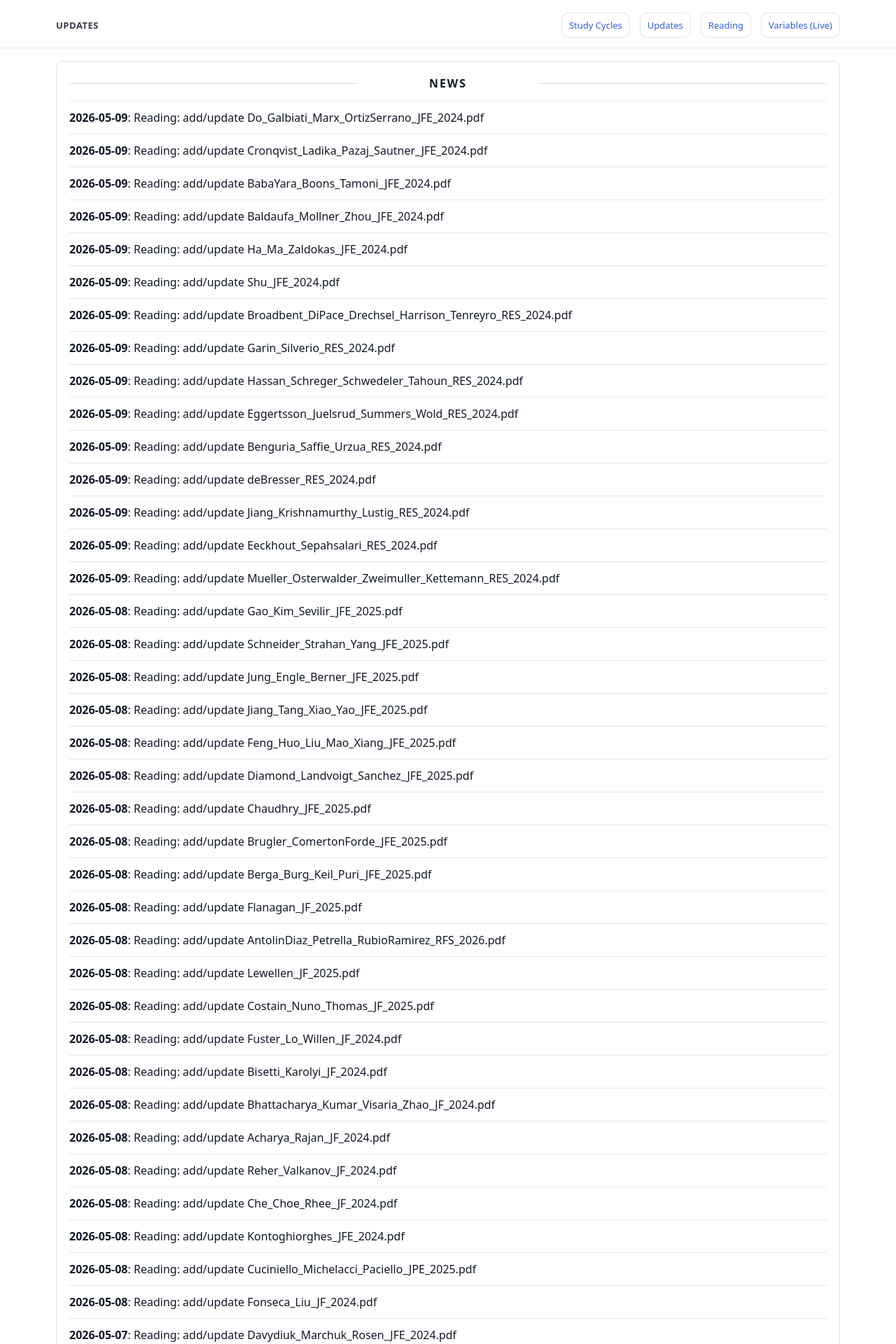
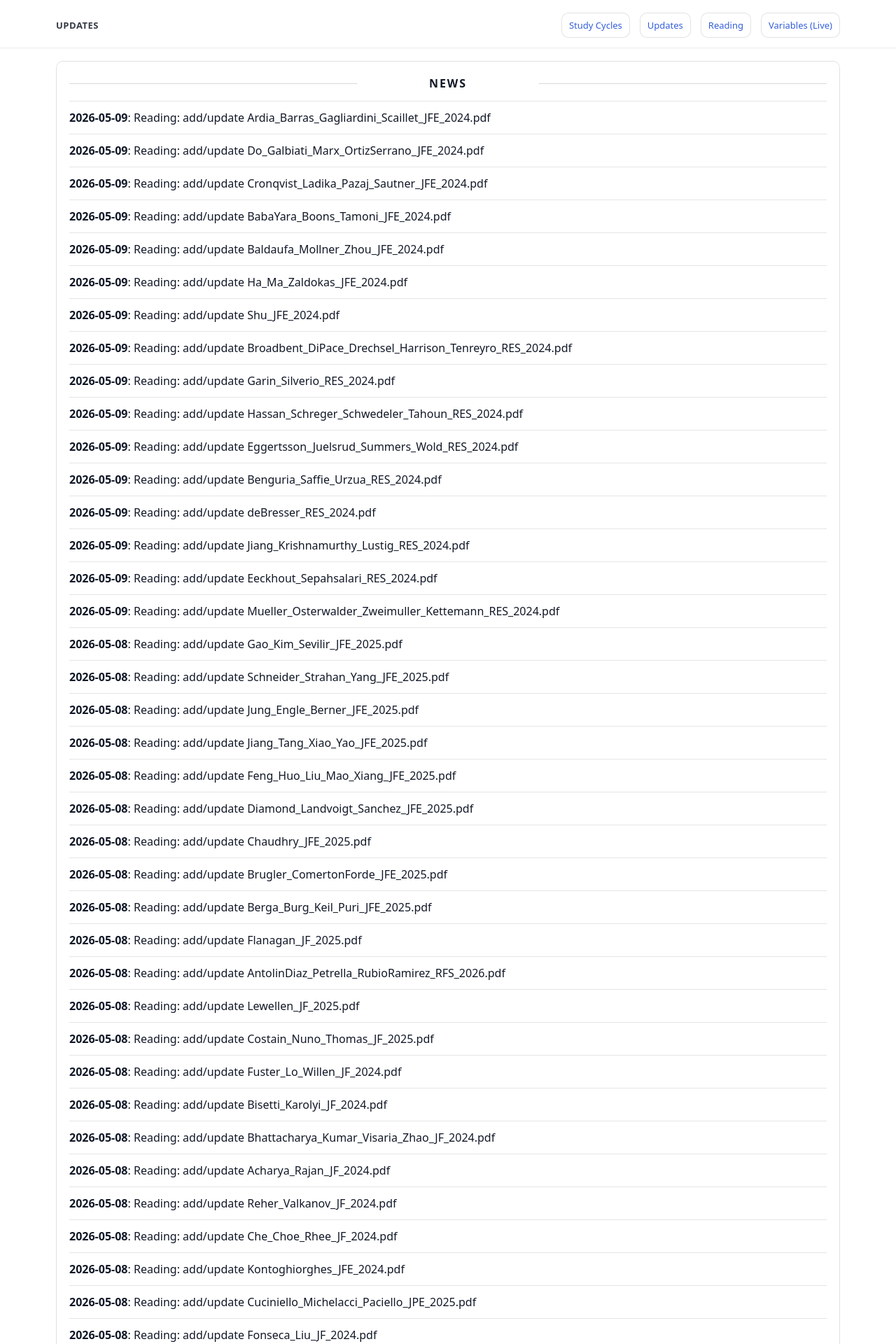
Before and after one commit to yaxinzn/study-archive, a Jekyll site: the page built from updates/index.md, in a window 1280 px wide. Shown: the top 1920 px of the page at 70% size. Built offline with Jekyll 4.4.1, drawn with Linux system fonts in a browser that asks for light colours; some of the changed text lies outside the part shown.

Commit message:
chore: update NEWS feed

```diff
--- a/_data/news.yml
+++ b/_data/news.yml
@@ -1,4 +1,7 @@
 # Auto-generated update history (sorted newest -> oldest). Do not edit manually.
+- ts: "1778316773"
+  date: "2026-05-09"
+  title: "Reading: add/update Ardia_Barras_Gagliardini_Scaillet_JFE_2024.pdf"
 - ts: "1778316671"
   date: "2026-05-09"
   title: "Reading: add/update Do_Galbiati_Marx_OrtizSerrano_JFE_2024.pdf"
```
